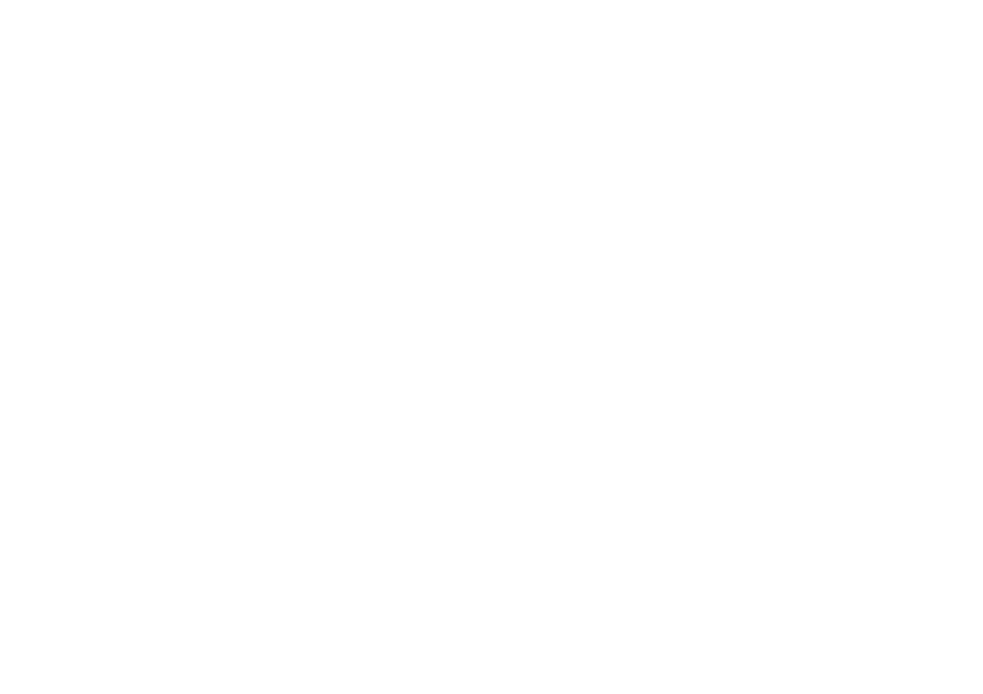
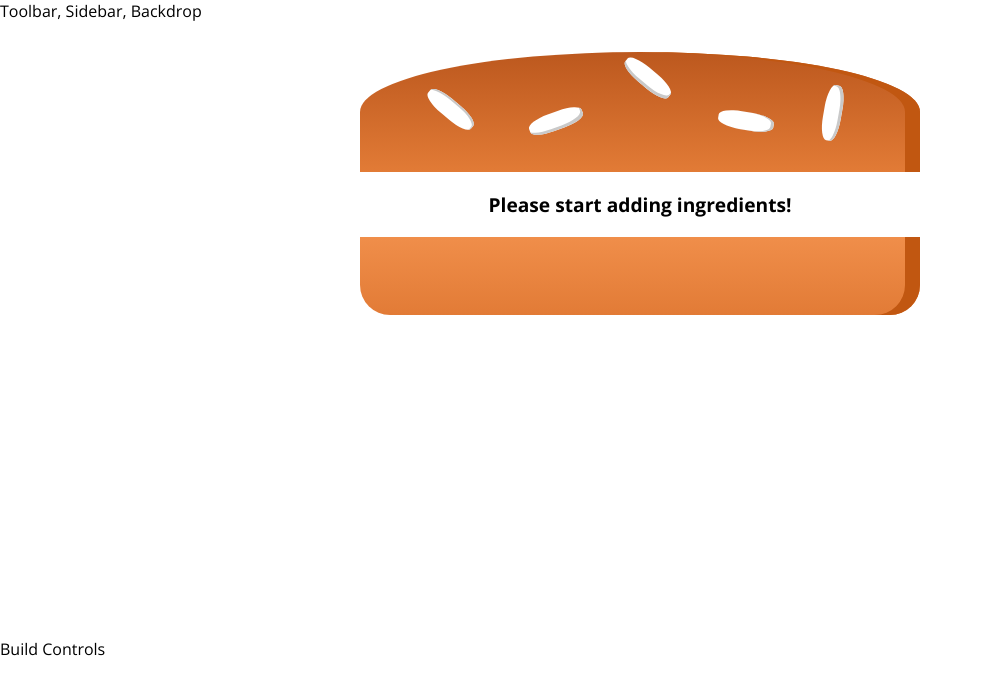
Before and after one commit to ambawaleankita/burger-builder, a React app: page / in a window 1280 px wide. Shown: the top 694 px of the page, without its empty margins (0-983 px from the left). Built offline with nearby package versions, Linux system fonts and the light colour scheme.

Commit message:
burger component with dynamic ingredients

```diff
--- a/package.json
+++ b/package.json
@@ -31,6 +31,7 @@
     "postcss-flexbugs-fixes": "3.2.0",
     "postcss-loader": "2.0.8",
     "promise": "8.0.1",
+    "prop-types": "^15.6.2",
     "raf": "3.4.0",
     "react": "^16.4.2",
     "react-dev-utils": "^5.0.2",
--- a/src/App.js
+++ b/src/App.js
@@ -1,11 +1,15 @@
 import React, { Component } from 'react';
 import './App.css';
+import Layout from './components/Layout/Layout';
+import BurgerBuilder from './containers/BurgerBuilder/BurgerBuilder';
 
 class App extends Component {
     render() {
         return (
             <div className="App">
-
+                <Layout>
+                    <BurgerBuilder />
+                </Layout>
             </div>
         );
     }
--- /dev/null
+++ b/src/components/Burger/Burger.css
@@ -0,0 +1,30 @@
+.Burger {
+    width: 100%;
+    margin: auto;
+    height: 250px;
+    overflow: scroll;
+    text-align: center;
+    font-weight: bold;
+    font-size: 1.2rem;
+}
+
+@media (min-width: 500px) and (min-height: 400px) {
+    .Burger {
+        width: 350px;
+        height: 300px;
+    }
+}
+
+@media (min-width: 500px) and (min-height: 401px) {
+    .Burger {
+        width: 450px;
+        height: 400px;
+    }
+}
+
+@media (min-width: 1000px) and (min-height: 700px) {
+    .Burger {
+        width: 700px;
+        height: 600px;
+    }
+}
--- /dev/null
+++ b/src/components/Burger/Burger.js
@@ -0,0 +1,28 @@
+import React from 'react';
+import classes from './Burger.css';
+import BurgerIngredient from './BurgerIngredient/BurgerIngredient';
+
+const burger = (props) => {
+    let transformedIngredients = Object.keys(props.ingredients)
+        .map(igKey => {
+            return [...Array(props.ingredients[igKey])].map((_, i) => {
+                return <BurgerIngredient key={igKey + i} type={igKey} />
+            });
+        })
+        .reduce((arr, el) => {
+            return arr.concat(el);
+        }, []);
+
+    if (transformedIngredients.length === 0) {
+        transformedIngredients = <p>Please start adding ingredients!</p>
+    }
+    return (
+        <div className={classes.Burger}>
+            <BurgerIngredient type="bread-top" />
+            {transformedIngredients}
+            <BurgerIngredient type="bread-bottom" />
+        </div>
+    );
+}
+
+export default burger;
--- /dev/null
+++ b/src/components/Burger/BurgerIngredient/BurgerIngredient.css
@@ -0,0 +1,112 @@
+.BreadBottom {
+    height: 13%;
+    width: 80%;
+    background: linear-gradient(#F08E4A, #e27b36);
+    border-radius: 0 0 30px 30px;
+    box-shadow: inset -15px 0 #c15711;
+    margin: 2% auto;
+}
+
+.BreadTop {
+    height: 20%;
+    width: 80%;
+    background: linear-gradient(#bc581e, #e27b36);
+    border-radius: 50% 50% 0 0;
+    box-shadow: inset -15px 0 #c15711;
+    margin: 2% auto;
+    position: relative;
+}
+
+.Seeds1 {
+    width: 10%;
+    height: 15%;
+    position: absolute;
+    background-color: white;
+    left: 30%;
+    top: 50%;
+    border-radius: 40%;
+    transform: rotate(-20deg);
+    box-shadow: inset -2px -3px #c9c9c9;
+}
+
+.Seeds1:after {
+    content: "";
+    width: 100%;
+    height: 100%;
+    position: absolute;
+    background-color: white;
+    left: -170%;
+    top: -260%;
+    border-radius: 40%;
+    transform: rotate(60deg);
+    box-shadow: inset -1px 2px #c9c9c9;
+}
+
+.Seeds1:before {
+    content: "";
+    width: 100%;
+    height: 100%;
+    position: absolute;
+    background-color: white;
+    left: 180%;
+    top: -50%;
+    border-radius: 40%;
+    transform: rotate(60deg);
+    box-shadow: inset -1px -3px #c9c9c9;
+}
+
+.Seeds2 {
+    width: 10%;
+    height: 15%;
+    position: absolute;
+    background-color: white;
+    left: 64%;
+    top: 50%;
+    border-radius: 40%;
+    transform: rotate(10deg);
+    box-shadow: inset -3px 0 #c9c9c9;
+}
+
+.Seeds2:before {
+    content: "";
+    width: 100%;
+    height: 100%;
+    position: absolute;
+    background-color: white;
+    left: 150%;
+    top: -130%;
+    border-radius: 40%;
+    transform: rotate(90deg);
+    box-shadow: inset 1px 3px #c9c9c9;
+}
+
+.Meat {
+    width: 80%;
+    height: 8%;
+    background: linear-gradient(#7f3608, #702e05);
+    margin: 2% auto;
+    border-radius: 15px;
+}
+
+.Cheese {
+    width: 90%;
+    height: 4.5%;
+    margin: 2% auto;
+    background: linear-gradient(#f4d004, #d6bb22);
+    border-radius: 20px;
+}
+
+.Salad {
+    width: 85%;
+    height: 7%;
+    margin: 2% auto;
+    background: linear-gradient(#228c1d, #91ce50);
+    border-radius: 20px;
+}
+
+.Bacon {
+    width: 80%;
+    height: 3%;
+    background: linear-gradient(#bf3813, #c45e38);
+    margin: 2% auto;
+}
--- /dev/null
+++ b/src/components/Burger/BurgerIngredient/BurgerIngredient.js
@@ -0,0 +1,45 @@
+import React, { Component } from 'react';
+import classes from './BurgerIngredient.css';
+import PropTypes from 'prop-types';
+
+class BurgerIngredient extends Component {
+    render() {
+        let ingredient = null;
+
+        switch (this.props.type) {
+            case ('bread-bottom'):
+                ingredient = <div className={classes.BreadBottom}></div>
+                break;
+            case ('bread-top'):
+                ingredient = (
+                    <div className={classes.BreadTop}>
+                        <div className={classes.Seeds1}></div>
+                        <div className={classes.Seeds2}></div>
+                    </div>
+                );
+                break;
+            case ('meat'):
+                ingredient = <div className={classes.Meat}></div>
+                break;
+            case ('cheese'):
+                ingredient = <div className={classes.Cheese}></div>
+                break;
+            case ('salad'):
+                ingredient = <div className={classes.Salad}></div>
+                break;
+            case ('bacon'):
+                ingredient = <div className={classes.Bacon}></div>
+                break;
+            default:
+                ingredient = null;
+        }
+
+        return ingredient;
+    }
+}
+
+BurgerIngredient.propTypes = {
+    type: PropTypes.string.isRequired
+};
+
+export default BurgerIngredient;
--- /dev/null
+++ b/src/components/Layout/Layout.css
@@ -0,0 +1,3 @@
+.Content {
+    margin-top: 16px;
+}
--- /dev/null
+++ b/src/components/Layout/Layout.js
@@ -0,0 +1,16 @@
+import React from 'react';
+import Auxiliary from '../../hoc/Auxiliary';
+import classes from './Layout.css';
+
+const layout = (props) => {
+    return (
+        <Auxiliary>
+            <div>Toolbar, Sidebar, Backdrop</div>
+            <main className={classes.Content}>
+                {props.children}
+            </main>
+        </Auxiliary>
+    )
+}
+
+export default layout;
--- /dev/null
+++ b/src/containers/BurgerBuilder/BurgerBuilder.js
@@ -0,0 +1,30 @@
+import React, { Component } from 'react';
+import Auxiliary from '../../hoc/Auxiliary';
+import Burger from '../../components/Burger/Burger';
+
+class BurgerBuilder extends Component {
+    // constructor(props) {
+    //     super(props);
+    //     this.state = {...}
+    // }
+
+    state = {
+        ingredients: {
+            salad: 0,
+            bacon: 0,
+            cheese: 0,
+            meat: 0
+        }
+    }
+
+    render() {
+        return (
+            <Auxiliary>
+                <Burger ingredients={this.state.ingredients} />
+                <div>Build Controls</div>
+            </Auxiliary>
+        );
+    }
+}
+
+export default BurgerBuilder;
--- /dev/null
+++ b/src/hoc/Auxiliary.js
@@ -0,0 +1,3 @@
+const auxiliary = (props) => props.children;
+
+export default auxiliary;
```
Lines whose indentation alone changed are shown as unchanged.
